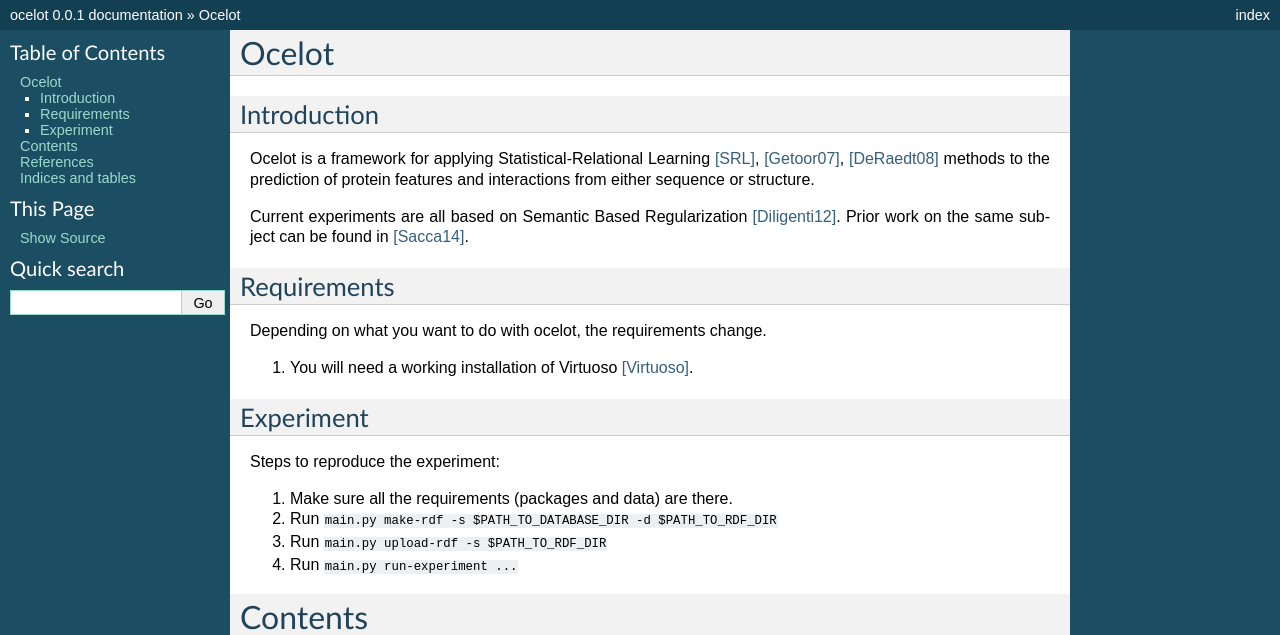
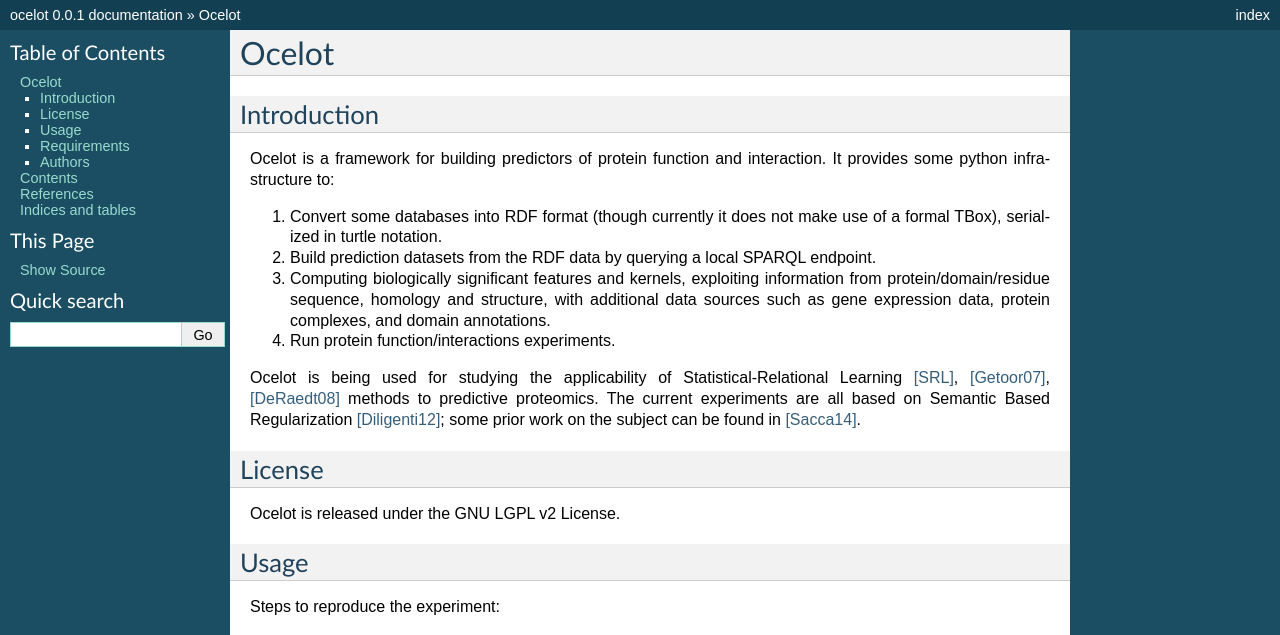
Before and after one commit to stefanoteso/ocelot, a Sphinx documentation site: the page built from docs/source/index.rst, in a window 1280 px wide and 1400 px high. Shown: the top 635 px of the window. Built offline with Sphinx 7.4.7, drawn with Linux system fonts in a browser that asks for light colours; formulas are drawn with MathJax 3; some of the changed text lies outside the part shown.

Commit message:
docs: update index.

```diff
--- a/docs/source/index.rst
+++ b/docs/source/index.rst
@@ -9,29 +9,49 @@ Ocelot
 Introduction
 ------------
 
-Ocelot is a framework for applying Statistical-Relational Learning [SRL]_,
-[Getoor07]_, [DeRaedt08]_ methods to the prediction of protein features and
-interactions from either sequence or structure.
+Ocelot is a framework for building predictors of protein function and
+interaction. It provides some python infrastructure to:
 
-Current experiments are all based on Semantic Based Regularization
-[Diligenti12]_.  Prior work on the same subject can be found in [Sacca14]_.
+#. Convert some databases into RDF format (though currently it does not
+   make use of a formal TBox), serialized in turtle notation.
+#. Build prediction datasets from the RDF data by querying a local SPARQL
+   endpoint.
+#. Computing biologically significant features and kernels, exploiting
+   information from protein/domain/residue sequence, homology and structure,
+   with additional data sources such as gene expression data, protein
+   complexes, and domain annotations.
+#. Run protein function/interactions experiments.
+
+Ocelot is being used for studying the applicability of Statistical-Relational
+Learning [SRL]_, [Getoor07]_, [DeRaedt08]_ methods to predictive proteomics.
+The current experiments are all based on Semantic Based Regularization
+[Diligenti12]_; some prior work on the subject can be found in [Sacca14]_.
+
+License
+-------
+
+Ocelot is released under the GNU LGPL v2 License.
+
+Usage
+-----
+
+Steps to reproduce the experiment:
+
+#. Make sure all the requirements (packages and data) are there.
+#. Run ``main.py make-rdf -s $PATH_TO_DB_DIR -d $PATH_TO_RDF_DIR``
+#. Run ``main.py upload-rdf -s $PATH_TO_RDF_DIR``
+#. Run ``main.py run-experiment -s $PATH_TO_DB_DIR -d $PATH_TO_RESULTS``
 
 Requirements
 ------------
 
-Depending on what you want to do with ocelot, the requirements change.
+WRITEME
 
-#. You will need a working installation of Virtuoso [Virtuoso]_.
+Authors
+-------
 
-Experiment
-----------
-
-Steps to reproduce the experiment:
-
-#. Make sure all the requirements (packages and data) are there.
-#. Run ``main.py make-rdf -s $PATH_TO_DATABASE_DIR -d $PATH_TO_RDF_DIR``
-#. Run ``main.py upload-rdf -s $PATH_TO_RDF_DIR``
-#. Run ``main.py run-experiment ...``
+- Stefano Teso (``name.surname _AT_ gmail.com``)
+- Luca Masera
 
 
 Contents
```
